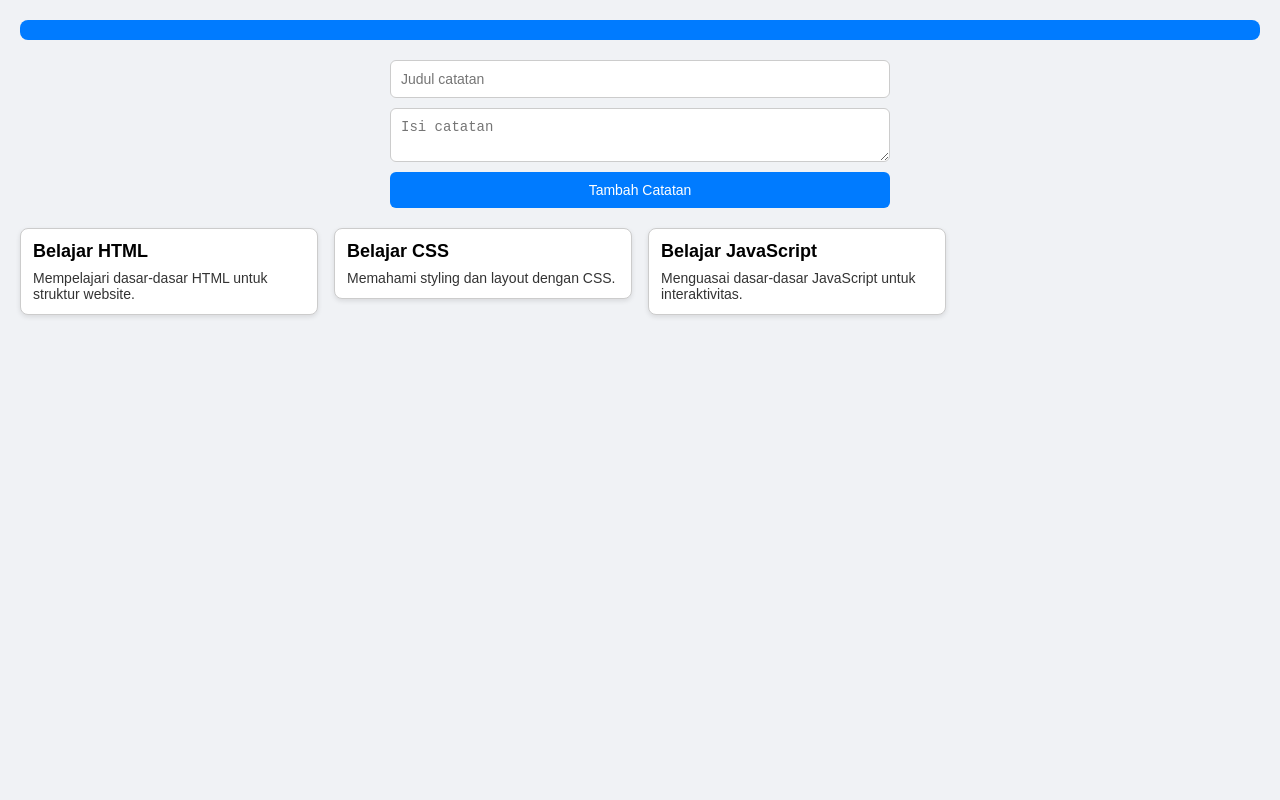
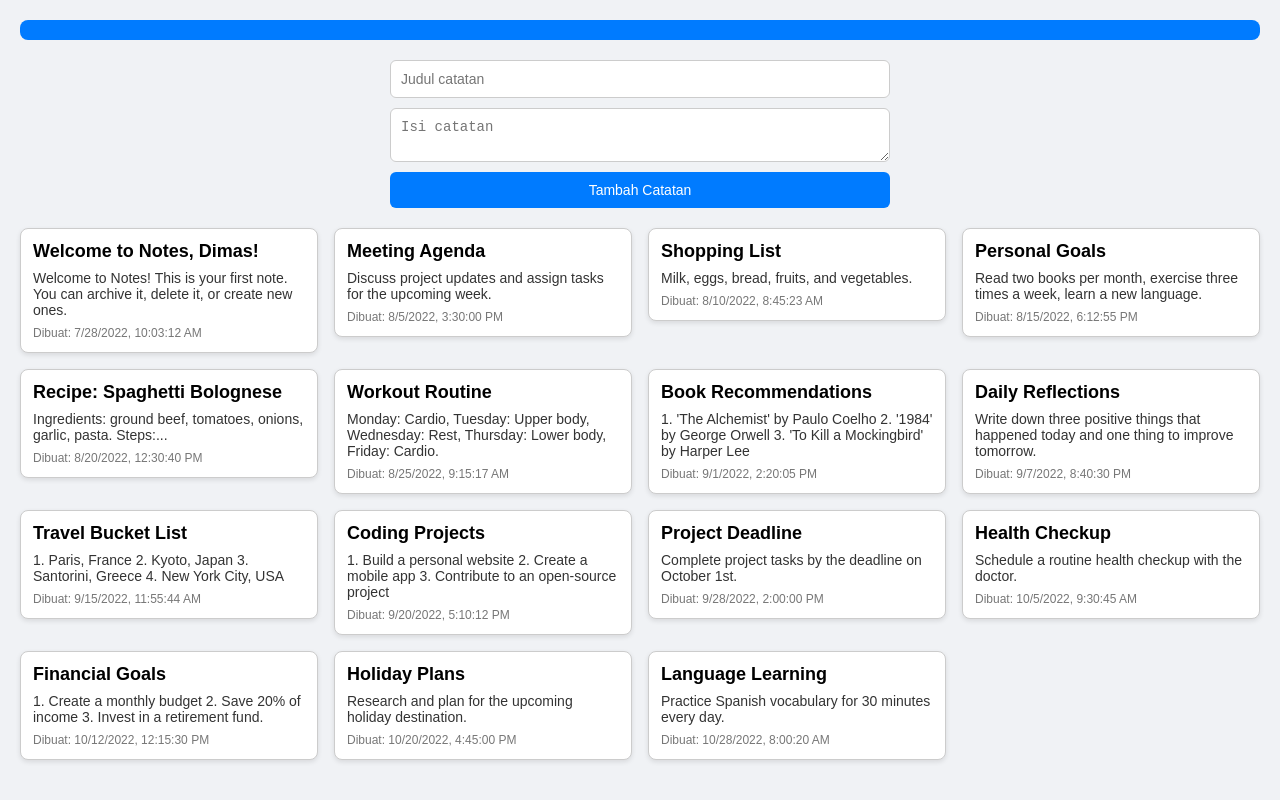
Before and after one commit to Hammadi-03/Dicoding-Notes, a plain HTML site: page index.html in a window 1280 px wide. Drawn offline with Linux system fonts and the light colour scheme.

Commit message:
Update note titles, enhance note data structure, and improve styling for note cards

```diff
--- a/index.html
+++ b/index.html
@@ -2,7 +2,7 @@
 <html lang="id">
 <head>
   <meta charset="UTF-8">
-  <title>Notes App</title>
+  <title>Notes Apps</title>
   <link rel="stylesheet" href="style/style.css">
 </head>
 <body>
--- a/js/app.js
+++ b/js/app.js
@@ -1,7 +1,110 @@
+// Data dummy dari soal
 const notesData = [
-  { id: 1, title: "Belajar HTML", body: "Mempelajari dasar-dasar HTML untuk struktur website." },
-  { id: 2, title: "Belajar CSS", body: "Memahami styling dan layout dengan CSS." },
-  { id: 3, title: "Belajar JavaScript", body: "Menguasai dasar-dasar JavaScript untuk interaktivitas." }
+  {
+    id: 'notes-jT-jjsyz61J8XKiI',
+    title: 'Welcome to Notes, Dimas!',
+    body: 'Welcome to Notes! This is your first note. You can archive it, delete it, or create new ones.',
+    createdAt: '2022-07-28T10:03:12.594Z',
+    archived: false,
+  },
+  {
+    id: 'notes-aB-cdefg12345',
+    title: 'Meeting Agenda',
+    body: 'Discuss project updates and assign tasks for the upcoming week.',
+    createdAt: '2022-08-05T15:30:00.000Z',
+    archived: false,
+  },
+  {
+    id: 'notes-XyZ-789012345',
+    title: 'Shopping List',
+    body: 'Milk, eggs, bread, fruits, and vegetables.',
+    createdAt: '2022-08-10T08:45:23.120Z',
+    archived: false,
+  },
+  {
+    id: 'notes-1a-2b3c4d5e6f',
+    title: 'Personal Goals',
+    body: 'Read two books per month, exercise three times a week, learn a new language.',
+    createdAt: '2022-08-15T18:12:55.789Z',
+    archived: false,
+  },
+  {
+    id: 'notes-LMN-456789',
+    title: 'Recipe: Spaghetti Bolognese',
+    body: 'Ingredients: ground beef, tomatoes, onions, garlic, pasta. Steps:...',
+    createdAt: '2022-08-20T12:30:40.200Z',
+    archived: false,
+  },
+  {
+    id: 'notes-QwErTyUiOp',
+    title: 'Workout Routine',
+    body: 'Monday: Cardio, Tuesday: Upper body, Wednesday: Rest, Thursday: Lower body, Friday: Cardio.',
+    createdAt: '2022-08-25T09:15:17.890Z',
+    archived: false,
+  },
+  {
+    id: 'notes-abcdef-987654',
+    title: 'Book Recommendations',
+    body: "1. 'The Alchemist' by Paulo Coelho\n2. '1984' by George Orwell\n3. 'To Kill a Mockingbird' by Harper Lee",
+    createdAt: '2022-09-01T14:20:05.321Z',
+    archived: false,
+  },
+  {
+    id: 'notes-zyxwv-54321',
+    title: 'Daily Reflections',
+    body: 'Write down three positive things that happened today and one thing to improve tomorrow.',
+    createdAt: '2022-09-07T20:40:30.150Z',
+    archived: false,
+  },
+  {
+    id: 'notes-poiuyt-987654',
+    title: 'Travel Bucket List',
+    body: '1. Paris, France\n2. Kyoto, Japan\n3. Santorini, Greece\n4. New York City, USA',
+    createdAt: '2022-09-15T11:55:44.678Z',
+    archived: false,
+  },
+  {
+    id: 'notes-asdfgh-123456',
+    title: 'Coding Projects',
+    body: '1. Build a personal website\n2. Create a mobile app\n3. Contribute to an open-source project',
+    createdAt: '2022-09-20T17:10:12.987Z',
+    archived: false,
+  },
+  {
+    id: 'notes-5678-abcd-efgh',
+    title: 'Project Deadline',
+    body: 'Complete project tasks by the deadline on October 1st.',
+    createdAt: '2022-09-28T14:00:00.000Z',
+    archived: false,
+  },
+  {
+    id: 'notes-9876-wxyz-1234',
+    title: 'Health Checkup',
+    body: 'Schedule a routine health checkup with the doctor.',
+    createdAt: '2022-10-05T09:30:45.600Z',
+    archived: false,
+  },
+  {
+    id: 'notes-qwerty-8765-4321',
+    title: 'Financial Goals',
+    body: '1. Create a monthly budget\n2. Save 20% of income\n3. Invest in a retirement fund.',
+    createdAt: '2022-10-12T12:15:30.890Z',
+    archived: false,
+  },
+  {
+    id: 'notes-98765-54321-12345',
+    title: 'Holiday Plans',
+    body: 'Research and plan for the upcoming holiday destination.',
+    createdAt: '2022-10-20T16:45:00.000Z',
+    archived: false,
+  },
+  {
+    id: 'notes-1234-abcd-5678',
+    title: 'Language Learning',
+    body: 'Practice Spanish vocabulary for 30 minutes every day.',
+    createdAt: '2022-10-28T08:00:20.120Z',
+    archived: false,
+  },
 ];
 
 class NoteItem extends HTMLElement {
@@ -10,6 +113,7 @@ class NoteItem extends HTMLElement {
       <div class="note-card">
         <h3>${data.title}</h3>
         <p>${data.body}</p>
+        <small>Dibuat: ${new Date(data.createdAt).toLocaleString()}</small>
       </div>
     `;
   }
@@ -36,7 +140,13 @@ class NoteForm extends HTMLElement {
       e.preventDefault();
       const title = this.querySelector("#noteTitle").value;
       const body = this.querySelector("#noteBody").value;
-      const newNote = { id: Date.now(), title, body };
+      const newNote = {
+        id: Date.now().toString(),
+        title,
+        body,
+        createdAt: new Date().toISOString(),
+        archived: false
+      };
       notes.push(newNote);
       renderNotes();
       form.reset();
@@ -44,6 +154,7 @@ class NoteForm extends HTMLElement {
   }
 }
 customElements.define("note-form", NoteForm);
+
 const notesList = document.getElementById("notesList");
 let notes = [...notesData];
 
--- a/style/style.css
+++ b/style/style.css
@@ -2,6 +2,7 @@ body {
   font-family: Arial, sans-serif;
   margin: 20px;
   background: #f0f2f5;
+  overflow-x: hidden;
 }
 
 app-bar {
@@ -72,3 +73,10 @@ note-form button:hover {
   font-size: 14px;
   color: #333;
 }
+
+.note-card small {
+  display: block;
+  margin-top: 8px;
+  font-size: 12px;
+  color: #777;
+}
```
